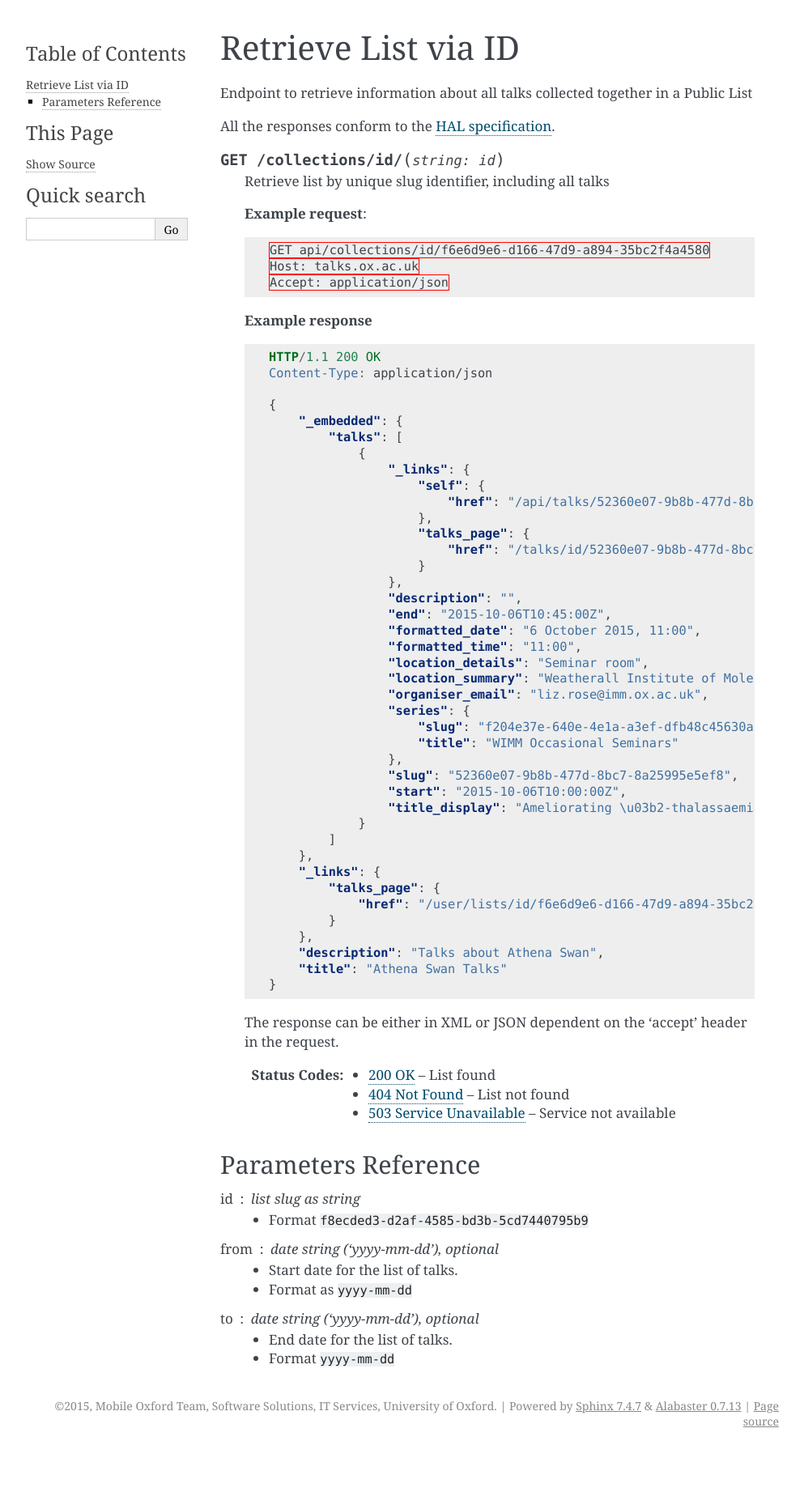
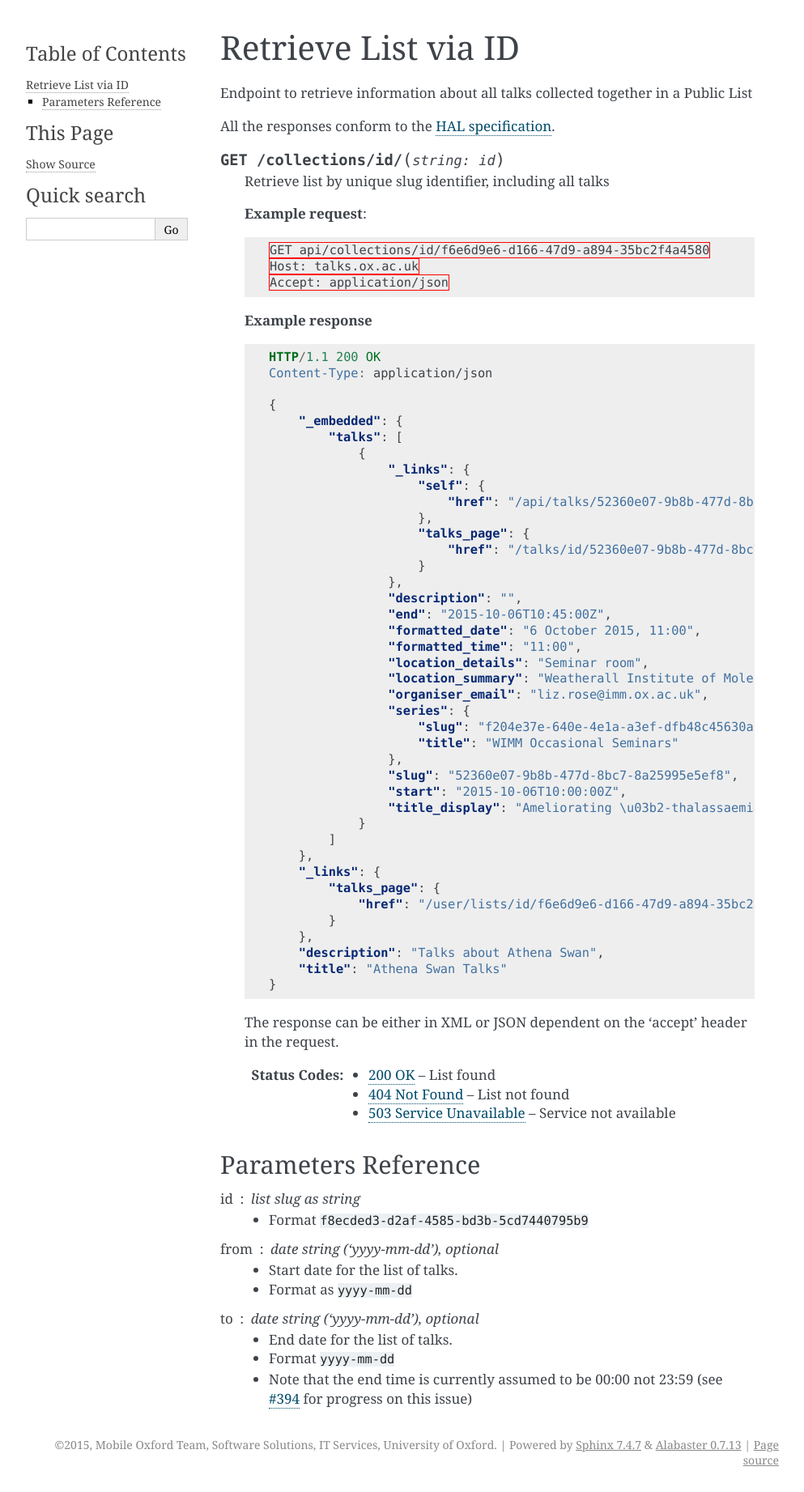
Before and after one commit to ox-it/talks.ox, a Sphinx documentation site: the page built from docs/source/http_api/endpoints/collections.rst, in a window 1280 px wide. Shown: the whole page at 81% size, without its empty margins (148-1141 px from the left). Built offline with Sphinx 7.4.7, drawn with Linux system fonts in a browser that asks for light colours; before the commit the page ends 1795 px from its top, so only the background shows below that.

Commit message:
documenting end-date bug

```diff
--- a/docs/source/http_api/endpoints/collections.rst
+++ b/docs/source/http_api/endpoints/collections.rst
@@ -85,3 +85,4 @@ from : date string (`'yyyy-mm-dd'`), optional
 to : date string (`'yyyy-mm-dd'`), optional
     * End date for the list of talks.
     * Format :code:`yyyy-mm-dd`
+    * Note that the end time is currently assumed to be 00:00 not 23:59 (see `#394 <https://github.com/ox-it/talks.ox/issues/394>`_ for progress on this issue)
--- a/docs/source/http_api/endpoints/search.rst
+++ b/docs/source/http_api/endpoints/search.rst
@@ -97,6 +97,7 @@ from : date string (`'yyyy-mm-dd'`), **required**
 to : date string (`'yyyy-mm-dd'`), optional
     * End date for the list of talks.
     * Format :code:`yyyy-mm-dd` or :code:`dd/mm/yy` (deprecated)
+    * Note that the end time is currently assumed to be 00:00 not 23:59 (see `#394 <https://github.com/ox-it/talks.ox/issues/394>`_ for progress on this issue)
 
 subdepartments : boolean, optional
     * If true, include all sub-organisations of the specified department within the search (see organising_department below)
```
